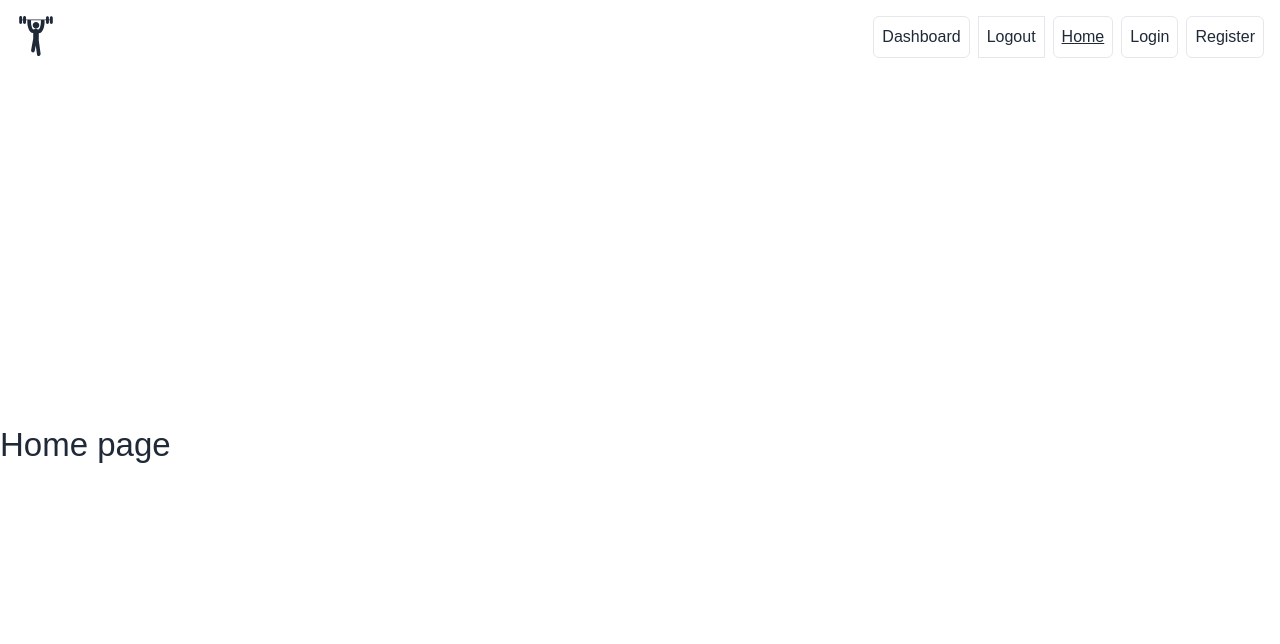
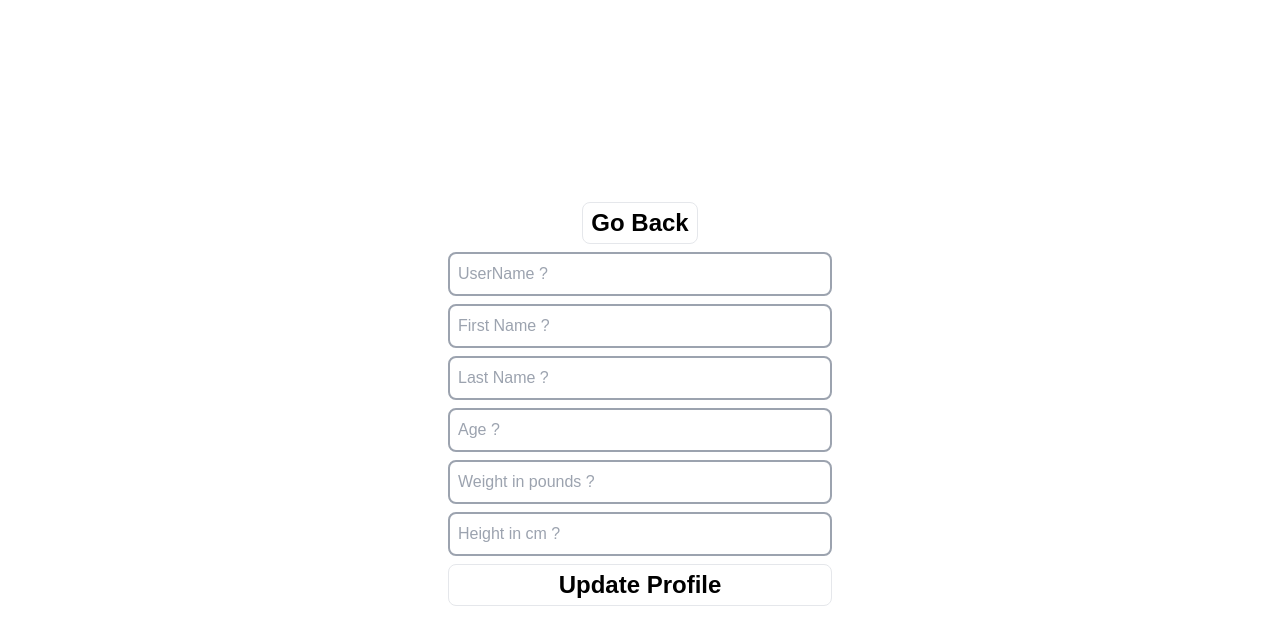
Before and after one commit to James-P-Boyle/workout_tracker, a React (Vite) app: page /profile in a window 1280 px wide. Before the commit this address led to /. Shown: the top 644 px of the page. Built offline with nearby package versions, Linux system fonts and the light colour scheme.

Commit message:
Create profile page

```diff
--- a/src/App.tsx
+++ b/src/App.tsx
@@ -12,6 +12,7 @@ import AdminMain from "@/sections/admin/AdminMain"
 import NotFound from "@/pages/errors/NotFound"
 import CreateWorkout from "@/sections/workout/CreateWorkout"
 import MainLayout from "@/components/layouts/MainLayout"
+import Profile from "./sections/profile/Profile"
 
 function App() {
 
@@ -40,6 +41,8 @@ function App() {
 
         </Route>
 
+        <Route path="profile" element={<Profile />} />
+
         <Route path="*" element={<NotFound />} />
 
       </Routes>
--- a/src/components/ui/Container.tsx
+++ b/src/components/ui/Container.tsx
@@ -6,7 +6,7 @@ interface ContainerProps {
 
 export default function Container({ children, className = "", maxWidth = "max-w-lg" }: ContainerProps) {
   return (
-    <div className={`flex flex-col items-center justify-center mx-auto ${maxWidth} rounded-lg ${className}`}>
+    <div className={`flex flex-col items-center justify-center mx-auto min-h-screen ${maxWidth} rounded-lg ${className}`}>
       {children}
     </div>
   )
--- a/src/sections/dashboard/DashSettingsMenu.tsx
+++ b/src/sections/dashboard/DashSettingsMenu.tsx
@@ -2,7 +2,7 @@ import { useState } from "react"
 import Button from "@/components/ui/Button"
 import DropdownMenu from "@/components/ui/DropdownMenu"
 import { useStyles } from "@/contexts/StyleContext"
-import ProfileOptions from "./ProfileOptions"
+import { useNavigate } from "react-router-dom"
 
 interface DashSettingsMenuProps {
   onClose: () => void
@@ -12,7 +12,7 @@ export default function DashSettingsMenu({ onClose }: DashSettingsMenuProps) {
 
   const { mode, toggleMode } = useStyles()
   const [ showLayoutOptions, setShowLayoutOptions ] = useState(false)
-  const [ showProfileOptions, setShowProfileOptions ] = useState(false)
+  const navigate = useNavigate()
 
   return (
     <DropdownMenu
@@ -37,10 +37,7 @@ export default function DashSettingsMenu({ onClose }: DashSettingsMenuProps) {
           toggleMode()
         }}
       >
-        {mode === "dark"
-          ? "Light Mode"
-          : "Dark Mode"
-        }
+        {mode === "dark" ? "Light Mode" : "Dark Mode"}
       </Button>
 
       <Button
@@ -52,29 +49,12 @@ export default function DashSettingsMenu({ onClose }: DashSettingsMenuProps) {
 
       <Button
         className=""
-        onClick={() => setShowProfileOptions(!showProfileOptions)}
+        onClick={() => navigate('/profile')}
       >
-        {showProfileOptions ? "X" : "Profile" }
+        Profile
       </Button>
-
-      {showProfileOptions &&  <ProfileOptions onClose={onClose}/>}
-
-      {showLayoutOptions && <LayoutOptions />}
 
 
     </DropdownMenu>
   )
 }
-
-function LayoutOptions() {
-
-  return (
-    <DropdownMenu
-      className="px-4 py-2 my-2 space-y-2"
-    >
-      <Button>1</Button>
-      <Button>2</Button>
-      <Button>3</Button>
-    </DropdownMenu>
-  )
-}
--- a/src/sections/dashboard/ProfileOptions.tsx
+++ /dev/null
@@ -1,17 +0,0 @@
-import ProfileRegistration from "@/pages/register/ProfileRegistration";
-
-interface ProfileOptionsProps {
-  onClose: () => void
-}
-
-export default function ProfileOptions({ onClose }: ProfileOptionsProps) {
-
-  return (
-    <div className="flex flex-col items-center">
-      <h1>Profile stuff</h1>
-
-      <ProfileRegistration onClose={onClose} />
-    </div>
-
-  )
-}
--- /dev/null
+++ b/src/sections/profile/Profile.tsx
@@ -0,0 +1,122 @@
+import Button from "@/components/ui/Button";
+import Container from "@/components/ui/Container";
+import Form from "@/components/ui/forms/Form";
+import Input from "@/components/ui/forms/Input";
+import ProfileRegistration from "@/pages/register/ProfileRegistration";
+import { UserService } from "@/services/user.service";
+import { useState } from "react";
+import { useNavigate } from "react-router-dom";
+
+const defaultFormData = {
+  username: "",
+  firstName: "",
+  lastName: "",
+  age: "",
+  weight: "",
+  height: "",
+  avatar: "https://cdn.muscleandstrength.com/sites/default/files/field/image/author/john-meadows.jpg"
+}
+
+export default function Profile() {
+
+  const [ formData, setFormData ] = useState(defaultFormData)
+  const { username, firstName, lastName, age, weight, height, avatar } = formData
+
+  const navigate = useNavigate()
+
+  const onChange = (e: React.ChangeEvent<HTMLInputElement>) => {
+    setFormData((prevState) => ({
+      ...prevState,
+      [e.target.name]: e.target.value,
+    }))
+  }
+
+  const handleSubmit = async (event: React.FormEvent<HTMLFormElement>) => {
+    event.preventDefault()
+
+    try {
+      const user = new UserService()
+
+      const ageAsNumber = parseFloat(defaultFormData.age)
+      const weightAsNumber = parseFloat(weight)
+      const heightAsNumber = parseFloat(height)
+
+      await user.updateProfile({
+        username,
+        firstName,
+        lastName,
+        age: ageAsNumber,
+        weight: weightAsNumber,
+        height: heightAsNumber,
+        avatar,
+      })
+
+      navigate('/dashboard')
+      setFormData(defaultFormData)
+    } catch(error) {
+      console.log('Error on register,', error)
+    }
+  }
+
+  return (
+    <Container>
+      <Button
+        onClick={() => navigate(-1)}
+        className="my-2"
+      >
+        Go Back
+      </Button>
+
+      <Form handleSubmit={handleSubmit}>
+        <>
+          <Input
+            name="username"
+            value={username}
+            placeholder="UserName ?"
+            onChange={onChange}
+          />
+
+          <Input
+            name="firstName"
+            value={firstName}
+            placeholder="First Name ?"
+            onChange={onChange}
+          />
+
+          <Input
+            name="lastName"
+            value={lastName}
+            placeholder="Last Name ?"
+            onChange={onChange}
+          />
+
+          <Input
+            name="age"
+            value={age}
+            placeholder="Age ?"
+            onChange={onChange}
+          />
+
+          <Input
+            name="weight"
+
+            placeholder="Weight in pounds ?"
+            onChange={onChange}
+          />
+
+          <Input
+            name="height"
+
+            placeholder="Height in cm ?"
+            onChange={onChange}
+          />
+
+          <Button type="submit" className="w-full">
+            Update Profile
+          </Button>
+        </>
+      </Form>
+
+    </Container>
+  )
+}
```
